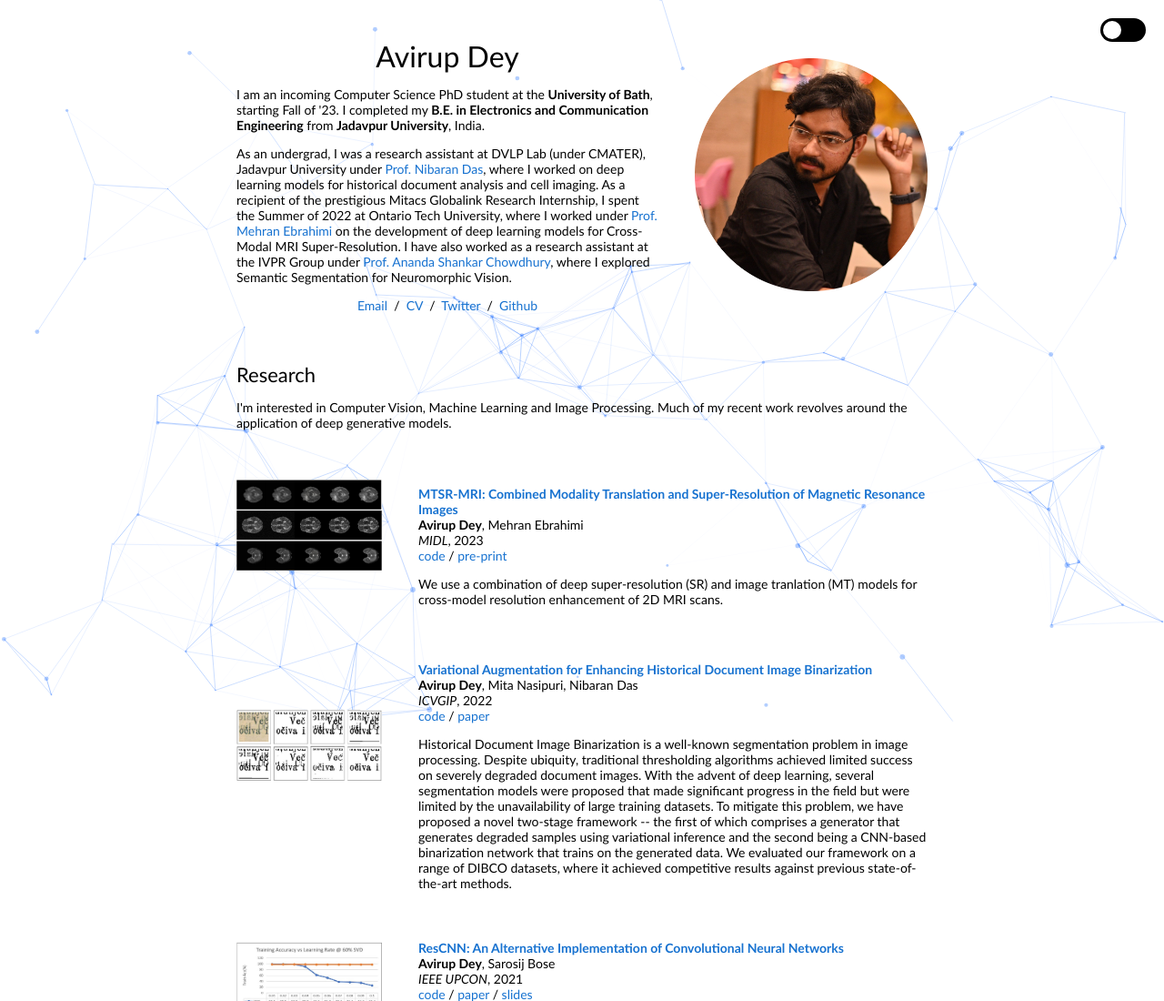
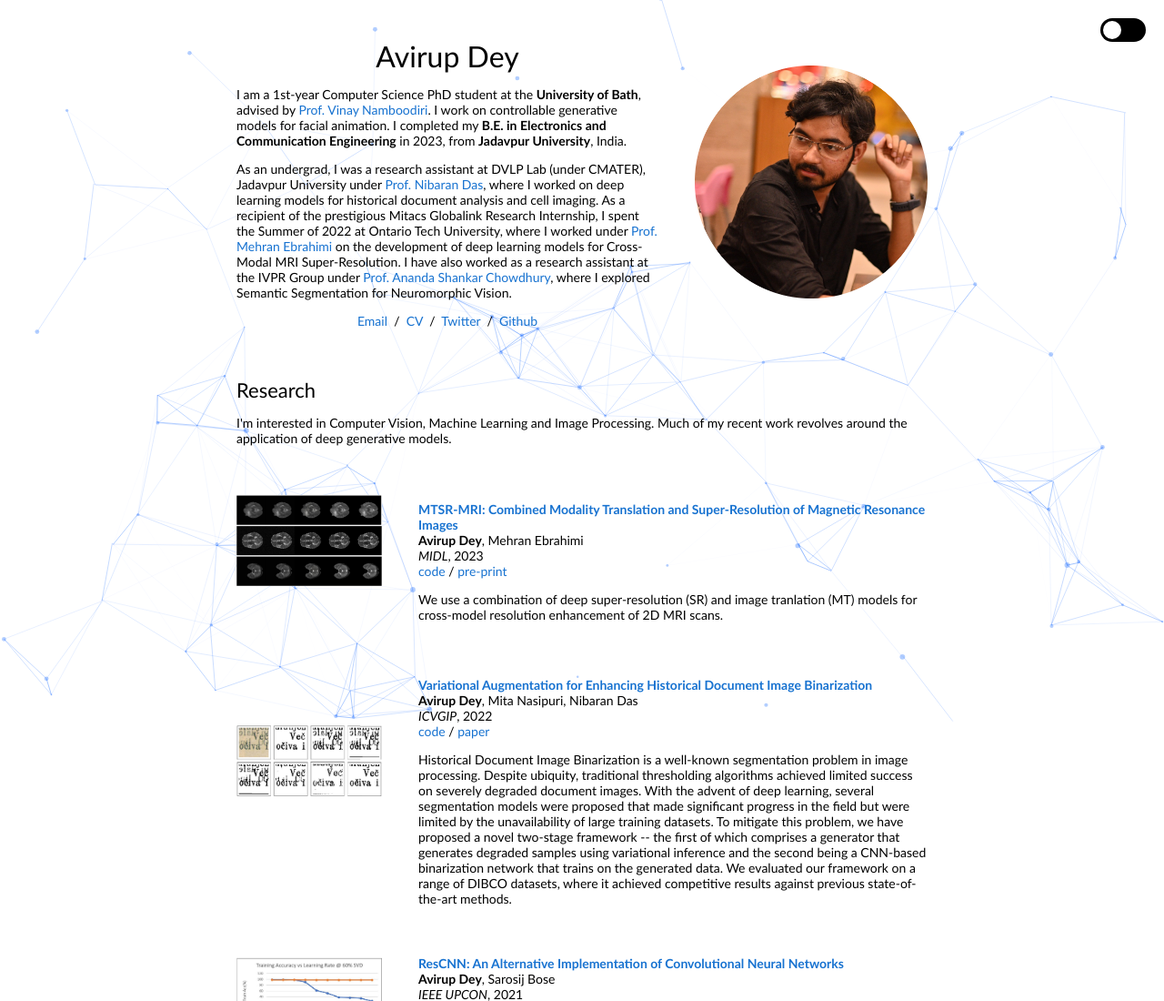
Before and after one commit to AvirupJU/avirupju.github.io, a plain HTML site: page index.html in a window 1280 px wide. Shown: the top 1100 px of the page at 91% size. Drawn offline with Linux system fonts and the light colour scheme.

Commit message:
Update index.html

```diff
--- a/index.html
+++ b/index.html
@@ -26,8 +26,8 @@
                 <name>Avirup Dey</name>
               </p>
               <p>
-                I am an incoming Computer Science PhD student at the <b>University of Bath</b>, starting Fall of  '23.
-                I completed my <b>B.E. in Electronics and Communication Engineering</b> from <b>Jadavpur University</b>,
+                I am a 1st-year Computer Science PhD student at the <b>University of Bath</b>, advised by <a href="https://vinaypn.github.io/" target="_blank">Prof. Vinay Namboodiri</a>. I work on controllable generative models for facial animation.
+                I completed my <b>B.E. in Electronics and Communication Engineering</b> in 2023, from <b>Jadavpur University</b>,
                 India.
               </p>
               <p>
```
